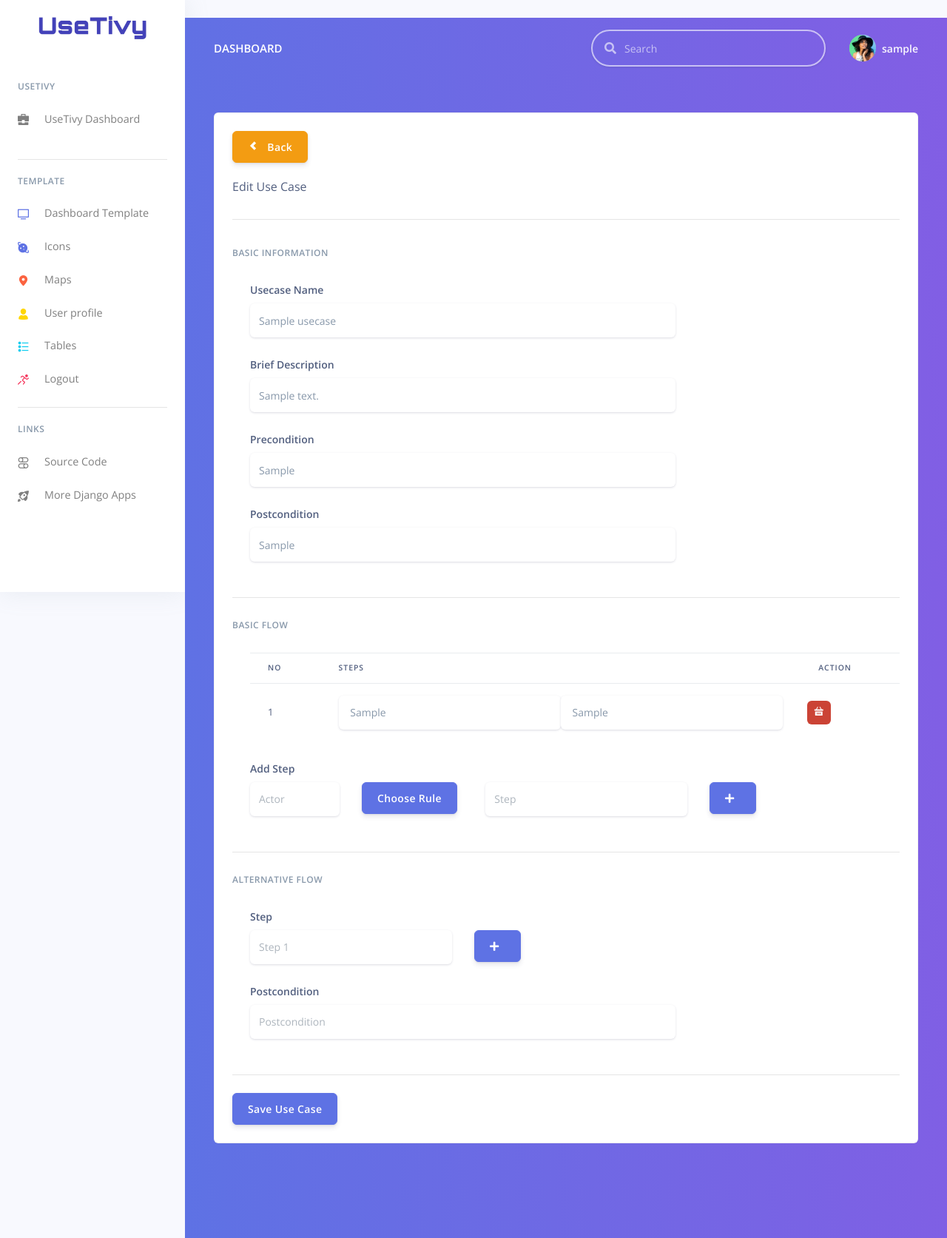
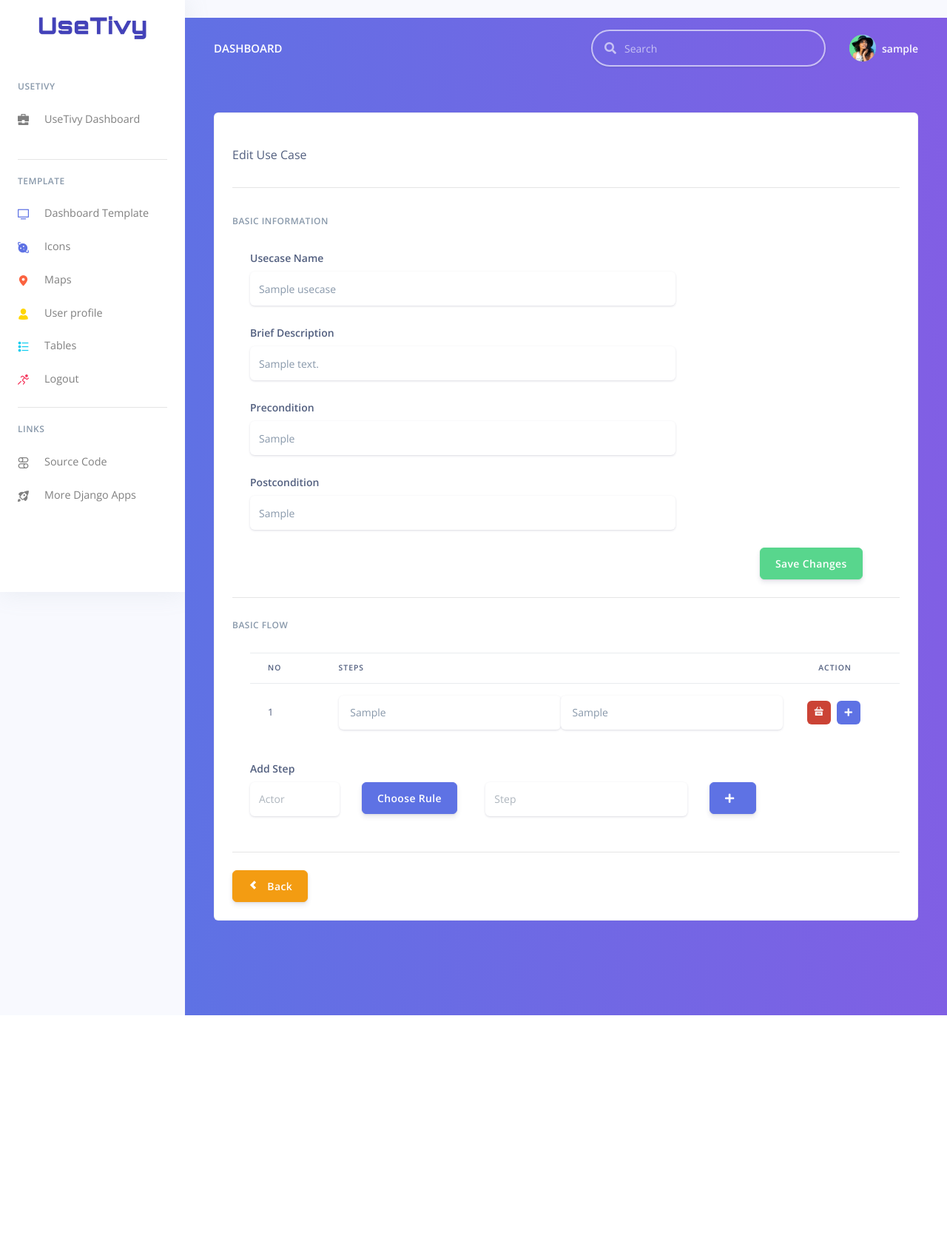
Before and after one commit to AgileRE-2021/UseTivy, a Django app: page /edit_use_case/1 in a window 1280 px wide. Shown: the whole page at 74% size. After the commit the page ends 1372 px from the top, so only its background shows below. Run offline with Django 3.2, Linux system fonts and the light colour scheme; a user stored in the database is signed in; tables that the repository leaves empty hold one stand-in row (values such as "Sample post"); some libraries are stand-ins or nearby versions.

Commit message:
CRD berhasil, kurang U step_basic

```diff
--- a/app/urls.py
+++ b/app/urls.py
@@ -48,13 +48,17 @@ urlpatterns = [
     path('edit_use_case/update', views.update_use_case, name="update_use_case"),
 
     #add step basic
-    path('add_step_basic/<int:id_step_basic>', views.add_step_basic, name="add_step_basic"),
+    path('add_step_basic', views.add_step_basic, name="add_step_basic"),
+
+    #update step basic
+    path('edit_step_basic/update', views.update_step_basic, name="update_step_basic"),
+
+    #delete step basic
+    path('delete_step_basic/<int:id_step_basic>', views.delete_step_basic, name="delete_step_basic"),
 
     #delete use case
     path('delete_use_case/<int:id_usecase>', views.delete_use_case, name="delete_use_case"),
 
-    #delete step basic
-    path('delete_step_basic/<int:id_step_basic>', views.delete_step_basic, name="delete_step_basic"),
 
 
 
--- a/app/views.py
+++ b/app/views.py
@@ -197,6 +197,30 @@ def update_use_case(request):
 
     usecase_target.save()
 
+    # try:
+    #     stepBasic_target = get_object_or_404(step_basic, pk=request.POST.get("id_step_basic"))
+    #     actorBasic = request.POST.get('actor_input')
+    #     stepBasic_target.step_actor_basic=actorBasic
+    #     stepBasic_target.save()
+    # except:
+    #     actorBasic = request.POST.get('actor_input')
+    #     stepBasic = request.POST.get('step_input')
+    #     newStepBasic = step_basic(
+    #         step_actor_basic=actorBasic,
+    #         step_value=stepBasic,
+    #         id_usecase=usecase_target
+    #     )
+    #     newStepBasic.save()
+
+
+    return redirect('usecase_view',id_usecase=id_url)
+
+@login_required(login_url="/login/")
+def add_step_basic(request):
+    context = {}
+    usecase_target = get_object_or_404(usecase, pk=request.POST.get("id_usecase"))
+    id_url = usecase_target.id_usecase
+
     try:
         stepBasic_target = get_object_or_404(step_basic, pk=request.POST.get("id_step_basic"))
         actorBasic = request.POST.get('actor_input')
@@ -215,33 +239,24 @@ def update_use_case(request):
 
     return redirect('usecase_view',id_usecase=id_url)
 
+
 @login_required(login_url="/login/")
-def add_step_basic(request, id_step_basic):
-
-    stepBasic = step_basic.objects.filter(id_step_basic=id_step_basic).get()
-    idUsecase = use_case.id_usecase.id_usecase
-
+def update_step_basic(request):
     context = {}
-    stepBasic_target = get_object_or_404(step_basic, pk=request.POST.get("id_step_basic"))
-    id_url = stepBasic_target.id_step_basic
-
-    try:
-        stepBasic_target = get_object_or_404(step_basic, pk=request.POST.get("id_step_basic"))
-        actorBasic = request.POST.get('actor_input')
-        stepBasic_target.step_actor_basic=actorBasic
-        stepBasic_target.save()
-    except:
-        actorBasic = request.POST.get('actor_input')
-        stepBasic = request.POST.get('step_input')
-        newStepBasic = step_basic(
-            step_actor_basic=actorBasic,
-            step_value=stepBasic,
-            id_usecase=idUsecase
-        )
-        newStepBasic.save()
+    usecase_target = get_object_or_404(usecase, pk=request.POST.get("id_usecase"))
+    id_url = usecase_target.id_usecase
 
 
-    return redirect('edit_use_case',id_usecase=idUsecase)
+    stepbasic_target = get_object_or_404(step_basic, pk=request.POST.get("id_step_basic"))
+    actorBasic = request.POST.get('actor_input')
+    stepBasic = request.POST.get('step_input')
+
+    #update value
+    stepbasic_target.step_actor_basic=actorBasic
+    stepbasic_target.step_value = stepBasic
+    stepbasic_target.save()
+
+    return redirect('usecase_view',id_usecase=id_url)
 
 @login_required(login_url="/login/")
 def delete_step_basic(request,id_step_basic):
@@ -250,7 +265,7 @@ def delete_step_basic(request,id_step_basic):
     idUsecase = stepbasic.id_usecase.id_usecase
     stepbasic_target = get_object_or_404(step_basic, pk=id_step_basic).delete()
 
-    return redirect('edit_use_case',id_usecase=idUsecase)
+    return redirect('usecase_view',id_usecase=idUsecase)
 
 
 @login_required(login_url="/login/")
--- a/core/templates/page/edit_use_case.html
+++ b/core/templates/page/edit_use_case.html
@@ -15,12 +15,6 @@
           <div class="col-md-12">
               <div class="card" style="width: 100%;">
                   <div class="card-body">
-                    <a href="/usecase_view/{{ context.use_case.id_usecase}}" class="btn btn-primary collapsible" style="background-color: #F39C12; border-color:#F39C12 ">
-                      <div>
-                        <i class="ni ni-bold-left"></i>
-                        <span> Back</span>
-                      </div>
-                    </a>
                       <h1 class="card-title"></h1>Edit Use Case</h1>
                       <hr>
                       <!-- Basic Information -->
@@ -58,15 +52,22 @@
                               </div>
                             </div>
                           </div>
+                          <div style="text-align: right; margin-right: 50px">
+                            <button type="submit" class="btn btn-primary" style="background-color: #58D68D; border-color: #58D68D;">Save Changes</button>
+                          </div>
+                      </div>
+                      </form>
+                      <!-- Basic FLow -->
+                      <hr class="my-4" />
+                      <form method=POST action='/update_step_basic/update'>
+                        {% csrf_token %}
+                        <input type="hidden" class="form-control" name="id_usecase" value="{{ context.use_case.id_usecase }}">
+                        <input type="hidden" class="form-control" name="id_step_basic" value="{{ context.step_basic.id_step_basic}}">
 
-                        </div>
-                        <hr class="my-4" />
-
-                      <!-- Basic FLow -->
                         <h6 class="heading-small text-muted mb-4">Basic Flow</h6>
                         <div class="pl-lg-4">
                           <div class='table-responsive'>
-                            <input type="hidden" class="form-control" name="id_step_basic" value="{{context.id_step_basic}}">
+
                             <table class="table align-items-center table-flush">
                               <thead>
                                 <tr>
@@ -98,6 +99,8 @@
                                         data-toggle="tooltip" title="Delete">
                                         <i class="ni ni-basket" style="color:white"></i>
                                       </a>
+                                      <a href="" class="btn btn-sm btn-icon-only"  role="button" style="background-color:#5e72e4" data-toggle="tooltip" title="Add Alternative"> <i class="fa fa-plus" style="color:white;"></i>
+                                      </a>
                                     </div>
                                   </td>
                                 </tr>
@@ -106,6 +109,15 @@
                             </table>
                           </div>
                           </br>
+                          <div style="text-align: right; margin-right: 50px">
+                            <!-- <button type="submit" class="btn btn-primary" style="background-color: #58D68D; border-color: #58D68D;">Save Changes</button>    -->
+                          </div>
+                        </form>
+
+                          <form method=POST action='/add_step_basic'>
+                          {% csrf_token %}
+                          <input type="hidden" class="form-control" name="id_usecase" value="{{ context.use_case.id_usecase }}">
+
                           <label class="form-control-label" for="input-address">Add Step</label>
                           <div class="row">
                             <div class="col-md-2">
@@ -132,94 +144,22 @@
                               </div>
                             </div>
                             <div class="col-md-2">
+                              <button type="submit" class="btn btn-primary"><i class="fa fa-plus pr-2" style="color:white" data-toggle="tooltip" title="Add Step Basic"></i></button>
 
-                                <a href="" class="btn btn-primary text-white" v-on:click="addStep" style="margin-bottom :10px"  role="button"
-                                style="margin-bottom :10px" data-toggle="tooltip" title="Add Step Basic">
-                                  <i class="fa fa-plus pr-2" style="color:white"></i>
-                                </a>
                             </div>
 
                           </div>
                         </div>
 
                         <hr class="my-4" />
-                        <!-- Specific FLow -->
-                        <h6 class="heading-small text-muted mb-4">Alternative Flow</h6>
-                        <div class="pl-lg-4">
-                          <label class="form-control-label" for="input-address">Step</label>
-                          <div class="row">
-                            <div class="col-md-4">
-                              <div class="form-group">
-                                <input id="input-address" class="form-control form-control-alternative" placeholder="Step 1" type="text">
-                              </div>
-                            </div>
-                            <div class="col-md-4">
-                              <button class="btn btn-primary text-white" v-on:click="addStep" style="margin-bottom :10px"> <i
-                                  class="fa fa-plus pr-2"></i></button>
-                          </div>
-                          </div>
-                          <div class="row">
-                            <div class="col-lg-8">
-                              <div class="form-group">
-                                <label class="form-control-label" for="input-city">Postcondition</label>
-                                <input type="text" id="input-city" class="form-control form-control-alternative" placeholder="Postcondition">
-                              </div>
-                            </div>
-                          </div>
+
+                      </form>
+                      <a href="/usecase_view/{{ context.use_case.id_usecase}}" class="btn btn-primary collapsible" style="background-color: #F39C12; border-color:#F39C12 ">
+                        <div>
+                          <i class="ni ni-bold-left"></i>
+                          <span> Back</span>
                         </div>
-                        <!--
-                        <h6 class="heading-small text-muted mb-4">Bounded Flow</h6>
-                        <div class="pl-lg-4">
-                          <label class="form-control-label" for="input-address">Step</label>
-                          <div class="row">
-                            <div class="col-md-4">
-                              <div class="form-group">
-                                <input id="input-address" class="form-control form-control-alternative" placeholder="Step 1" type="text">
-                              </div>
-                            </div>
-                            <div class="col-md-4">
-                              <button class="btn btn-primary text-white" v-on:click="addStep" style="margin-bottom :10px"> <i
-                                  class="fa fa-plus pr-2"></i></button>
-                          </div>
-                          </div>
-                          <div class="row">
-                            <div class="col-lg-8">
-                              <div class="form-group">
-                                <label class="form-control-label" for="input-city">Postcondition</label>
-                                <input type="text" id="input-city" class="form-control form-control-alternative" placeholder="Postcondition">
-                              </div>
-                            </div>
-                          </div>
-                        </div>
-                        <hr class="my-4" />
-
-                        <h6 class="heading-small text-muted mb-4">Global Flow</h6>
-                        <div class="pl-lg-4">
-                          <label class="form-control-label" for="input-address">Step</label>
-                          <div class="row">
-                            <div class="col-md-4">
-                              <div class="form-group">
-                                <input id="input-address" class="form-control form-control-alternative" placeholder="Step 1" type="text">
-                              </div>
-                            </div>
-                            <div class="col-md-4">
-                              <button class="btn btn-primary text-white" v-on:click="addStep" style="margin-bottom :10px"> <i
-                                  class="fa fa-plus pr-2"></i></button>
-                          </div>
-                          </div>
-                          <div class="row">
-                            <div class="col-lg-8">
-                              <div class="form-group">
-                                <label class="form-control-label" for="input-city">Postcondition</label>
-                                <input type="text" id="input-city" class="form-control form-control-alternative" placeholder="Postcondition">
-                              </div>
-                            </div>
-                          </div>
-                        </div>
-                          -->
-                        <hr class="my-4" />
-                        <button type="submit" class="btn btn-primary">Save Use Case</button>
-                      </form>
+                      </a>
                    </div>
                 </div>
             </div>
```
